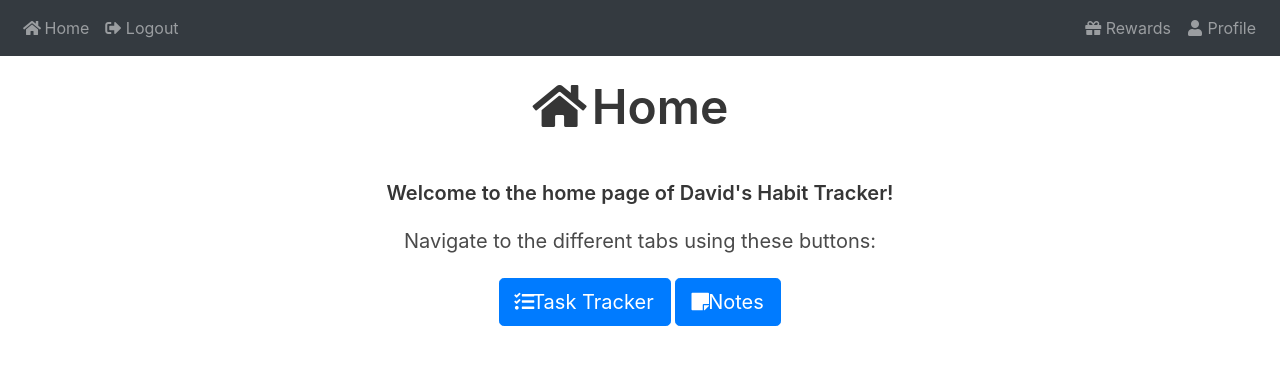
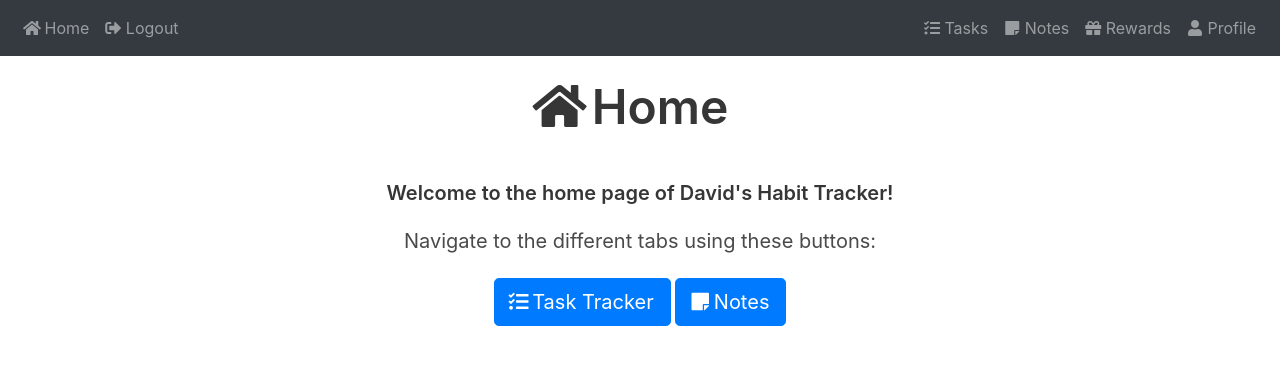
Before and after one commit to David-R-Buchmann/Habit-Tracker, a Flask app: page / in a window 1280 px wide. Shown: the top 365 px of the page. Run offline with Flask 3, Linux system fonts and the light colour scheme; the first user in the database is signed in; some libraries are stand-ins or nearby versions.

Commit message:
Added Tasks and Notes into the navbar
Now accessible directly through the navbar at the top of the page

```diff
--- a/website/templates/base.html
+++ b/website/templates/base.html
@@ -68,8 +68,24 @@
           {% endif %}
         </div>
       </div>
+
       {% if user.is_authenticated %}
-      <div class="navbar-nav" align="right">
+      <div class="navbar-nav">
+        <a class="nav-item nav-link" id="rewards" href="/tasks">
+          <span class="icon is-small">
+            <i class="fas fa-tasks" aria-hidden="true"></i>
+          </span> Tasks
+        </a>
+        <a class="nav-item nav-link" id="profile" href="/notes">
+          <span class="icon is-small">
+            <i class="fas fa-sticky-note" aria-hidden="true"></i>
+          </span> Notes
+        </a>
+      </div>
+      {% endif %}
+
+      {% if user.is_authenticated %}
+      <div class="navbar-nav">
         <a class="nav-item nav-link" id="rewards" href="/rewards">
           <span class="icon is-small">
             <i class="fas fa-gift" aria-hidden="true"></i>
--- a/website/templates/home.html
+++ b/website/templates/home.html
@@ -17,13 +17,13 @@
     <a class="btn btn-primary btn-lg" href="/tasks" role="button">
         <span class="icon is-small">
             <i class="fas fa-tasks" aria-hidden="true"></i>
-        </span>Task Tracker
+        </span> Task Tracker
     </a>
 
     <a class="btn btn-primary btn-lg" href="/notes" role="button">
         <span class="icon is-small">
             <i class="fas fa-sticky-note" aria-hidden="true"></i>
-        </span>Notes
+        </span> Notes
     </a>
 </div>
 {% endblock %}
--- a/website/templates/login.html
+++ b/website/templates/login.html
@@ -1,6 +1,10 @@
 {% extends "base.html" %} {% block title %}Login{% endblock %}
 
+
 {% block content %}
+
+<br/>
+
 <form method="POST">
     <h3  class="title is-3" align="center">Login</h3>
     <div class="form-group">
--- a/website/templates/sign_up.html
+++ b/website/templates/sign_up.html
@@ -1,6 +1,9 @@
 {% extends "base.html" %} {% block title %}Sign Up{% endblock %}
 
 {% block content %}
+
+<br/>
+
 <form method="POST">
     <h3  class="title is-3" align="center">Sign Up</h3>
     <div class="form-group">
```
